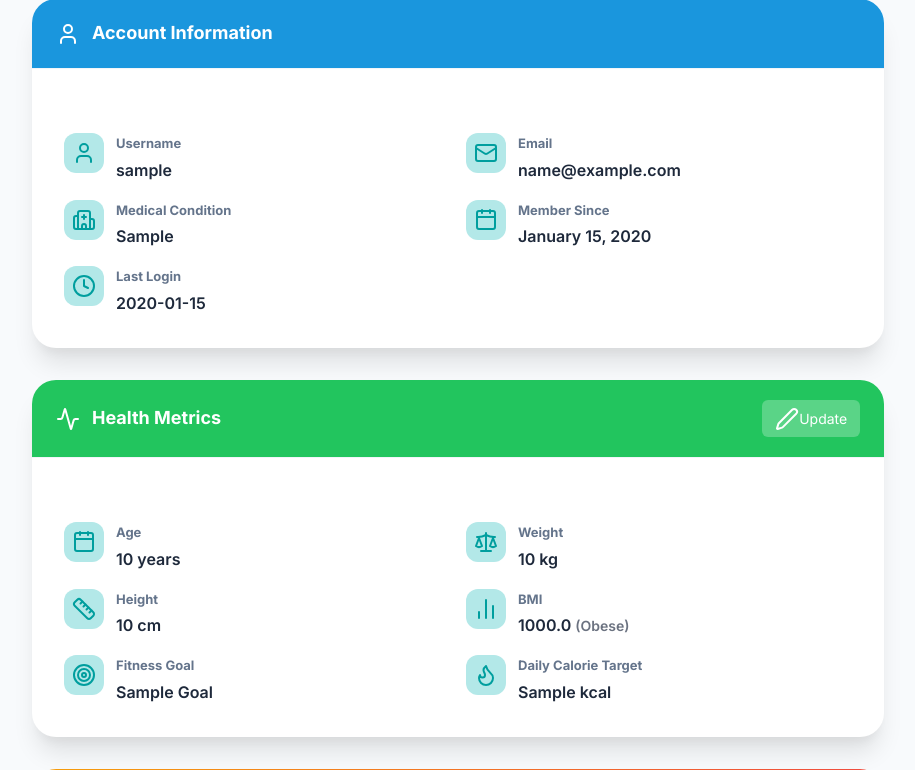
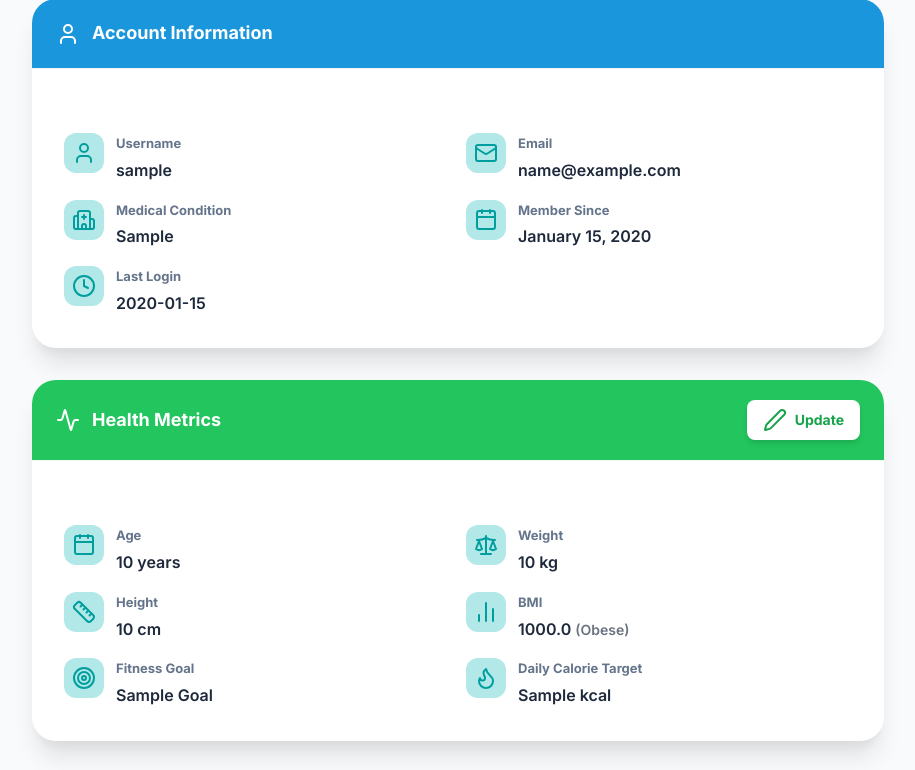
Before and after one commit to vikky2810/Recipe-Modifier, a Flask app: page /profile in a window 1280 px wide. Shown: the part 151-921 px from the top of the page, without its empty margins (182-1097 px from the left). Run offline with Flask 3, Linux system fonts and the light colour scheme; a user stored in the database is signed in; a database or web service that is not in the repository returns one stand-in record (values such as "Sample title").

Commit message:
feat: Implement user profile page and initial comprehensive application styling.

```diff
--- a/static/css/style.css
+++ b/static/css/style.css
@@ -4156,3 +4156,42 @@ section {
     width: 20px;
     height: 20px;
 }
+
+/* ============================================
+   UPDATE BUTTON - ENHANCED STYLE
+   ============================================ */
+.update-btn {
+    background: #ffffff;
+    border: none;
+    color: #16a34a !important; /* Vibrant Green Text */
+    padding: 0.5rem 1rem;
+    border-radius: 0.5rem;
+    cursor: pointer;
+    text-decoration: none;
+    font-size: 0.875rem;
+    font-weight: 700;
+    transition: all 0.3s cubic-bezier(0.4, 0, 0.2, 1);
+    display: inline-flex;
+    align-items: center;
+    gap: 0.5rem;
+    box-shadow: 0 4px 6px -1px rgba(0, 0, 0, 0.1), 0 2px 4px -1px rgba(0, 0, 0, 0.06);
+}
+
+.update-btn:hover {
+    background: #f0fdf4; /* Very light green tint */
+    transform: translateY(-2px);
+    box-shadow: 0 10px 15px -3px rgba(0, 0, 0, 0.1), 0 4px 6px -2px rgba(0, 0, 0, 0.05);
+    color: #15803d !important; /* Darker Green on Hover */
+}
+
+.update-btn:active {
+    transform: translateY(0);
+    box-shadow: 0 2px 4px -1px rgba(0, 0, 0, 0.1);
+    background: #dcfce7;
+}
+
+.update-btn i {
+    width: 16px;
+    height: 16px;
+    stroke-width: 2.5px;
+}
--- a/templates/profile.html
+++ b/templates/profile.html
@@ -97,8 +97,8 @@
                             <span><i data-lucide="activity" class="w-5 h-5"></i></span>
                             <h3 style="margin: 0;">Health Metrics</h3>
                         </div>
-                        <a href="{{ url_for('update_health_metrics') }}" style="background: rgba(255,255,255,0.25); border: none; color: white; padding: 0.4rem 0.8rem; border-radius: 6px; cursor: pointer; text-decoration: none; font-size: 0.875rem; transition: background 0.2s; display: flex; align-items: center;" onmouseover="this.style.background='rgba(255,255,255,0.35)'" onmouseout="this.style.background='rgba(255,255,255,0.25)'">
-                            <i data-lucide="edit-2" class="w-3 h-3 mr-1.5"></i> Update
+                        <a href="{{ url_for('update_health_metrics') }}" class="update-btn">
+                            <i data-lucide="edit-2" class="w-3 h-3"></i> Update
                         </a>
                     </div>
                     <div class="card-body">
```
